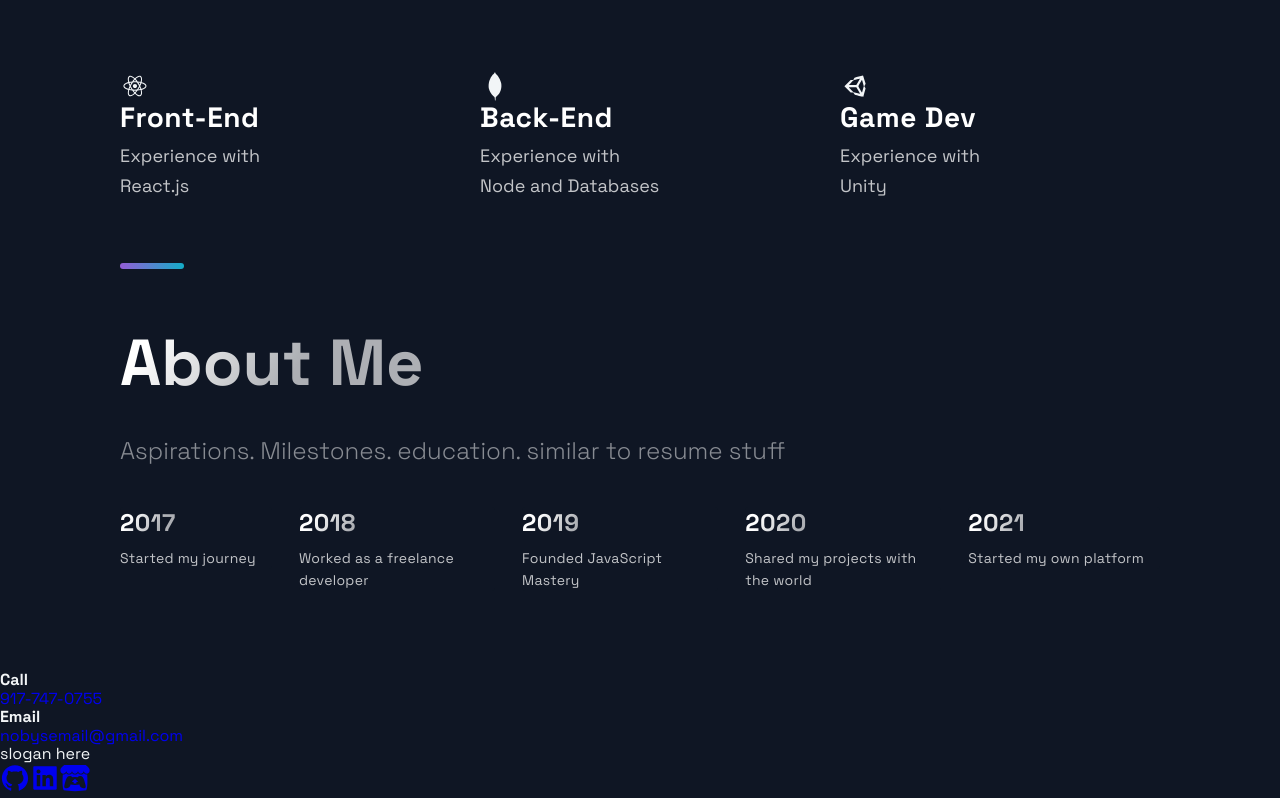
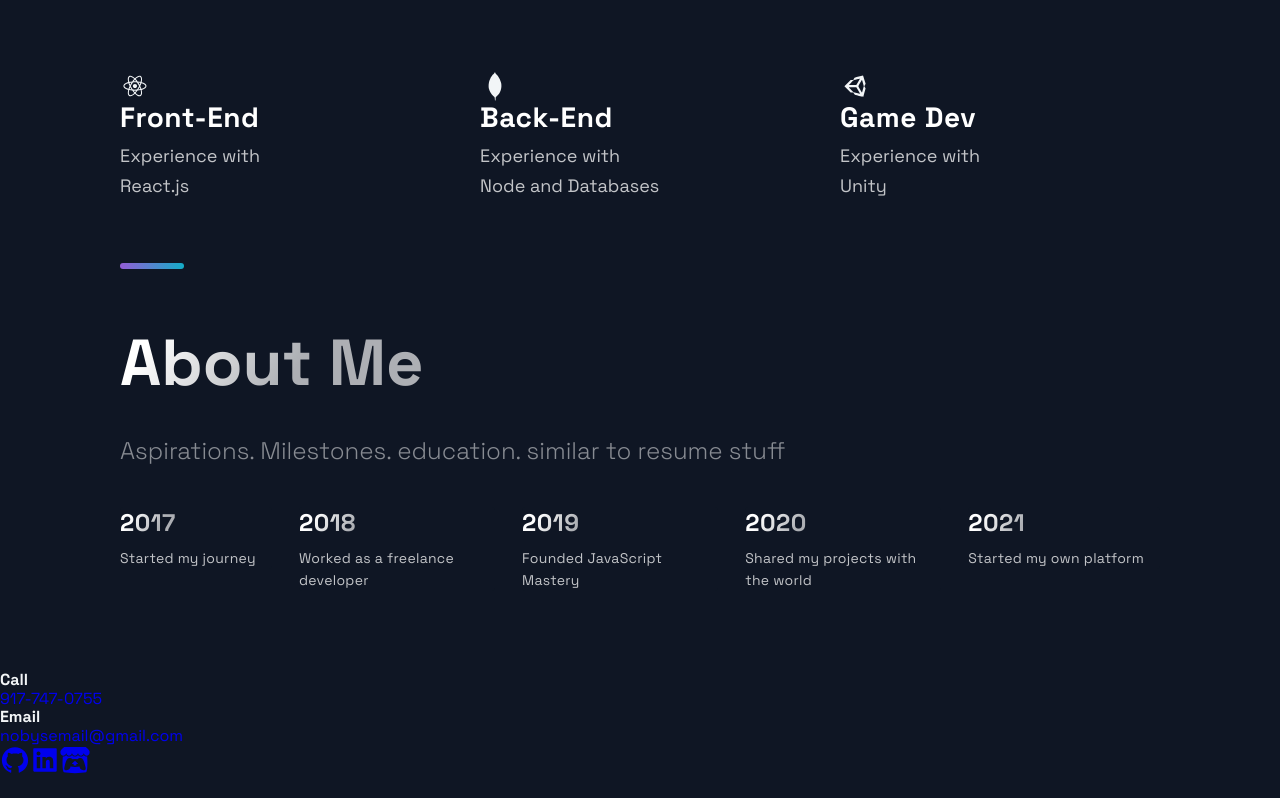
Before and after one commit to Noby1Kenobi/portfolio-website, a Next.js app: page / in a window 1280 px wide. Shown: the part 2472-3270 px from the top of the page. Built offline with nearby package versions, Linux system fonts and the light colour scheme.

Commit message:
Remove slogan component in Footer component as it's currenlty unused

```diff
--- a/src/components/Footer/Footer.js
+++ b/src/components/Footer/Footer.js
@@ -19,9 +19,9 @@ const Footer = () => {
         </LinkColumn>
       </LinkList>
       <SocialContainer>
-        <CompanyContainer>
+        {/* <CompanyContainer>
           <Slogan>slogan here</Slogan>
-        </CompanyContainer>
+        </CompanyContainer> */}
         <SocialIconsContainer>
           <SocialIcons href="https://github.com/Noby1Kenobi">
             <AiFillGithub size="3rem" />
```
